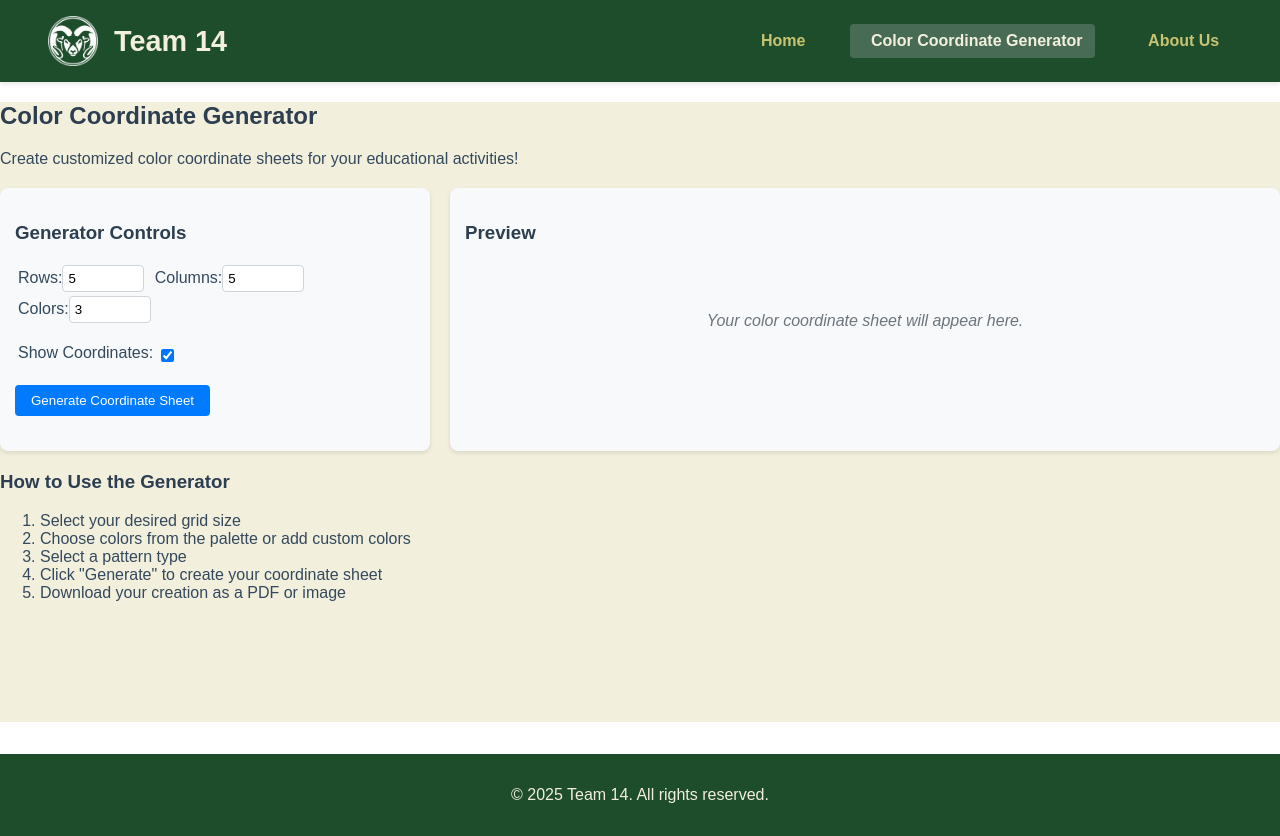
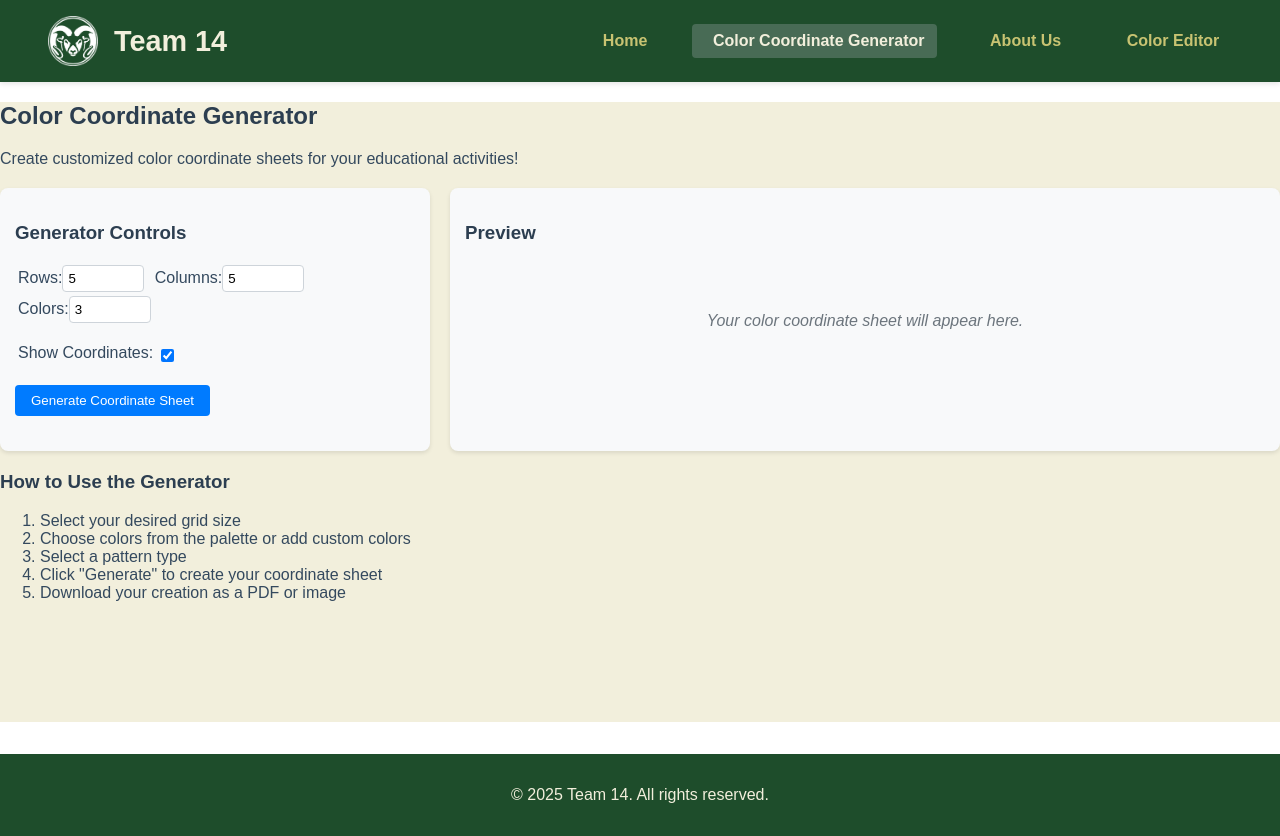
Before and after one commit to kylephamn/Angular-app, an Angular app: page /color-coordinate in a window 1280 px wide. Built offline with nearby package versions, Linux system fonts and the light colour scheme.

Commit message:
Editor page, print view

```diff
--- a/src/app/app.component.ts
+++ b/src/app/app.component.ts
@@ -18,6 +18,7 @@ import { FormBuilder, FormGroup, Validators, ReactiveFormsModule } from '@angula
           <li><a routerLink="/" routerLinkActive="active" [routerLinkActiveOptions]="{exact: true}"><i class="fas fa-home"></i> Home</a></li>
           <li><a routerLink="/color-coordinate" routerLinkActive="active"><i class="fas fa-palette"></i> Color Coordinate Generator</a></li>
           <li><a routerLink="/about" routerLinkActive="active"><i class="fas fa-users"></i> About Us</a></li>
+          <li><a routerLink="/editor" routerLinkActive="active"><i class="fas fa-users"></i> Color Editor</a></li>
 
         </ul>
       </nav>
--- a/src/app/app.routes.ts
+++ b/src/app/app.routes.ts
@@ -2,10 +2,12 @@ import { Routes } from '@angular/router';
 import { HomeComponent } from './home/home.component';
 import { AboutComponent } from './about/about.component';
 import { ColorCoordinateComponent} from './color-coordinate/color-coordinate.component';
+import { EditorComponent } from './editor/editor.component';
 
 export const routes: Routes = [
   { path: '', component: HomeComponent },
   { path: 'about', component: AboutComponent },
   { path: 'color-coordinate', component: ColorCoordinateComponent},
+  { path: 'editor', component: EditorComponent},
   { path: '**', redirectTo: '' }
 ];
--- a/src/app/color-coordinate/color-coordinate.component.css
+++ b/src/app/color-coordinate/color-coordinate.component.css
@@ -170,6 +170,10 @@ input[type="number"] {
     display: none;
   }
 
+  input[type="radio"] {
+    display: none;
+  }
+
   .preview-container {
     box-shadow: none;
     background: none;
```
Also changed, not shown: 1 other file (tests, documents, lock files or other folders).
